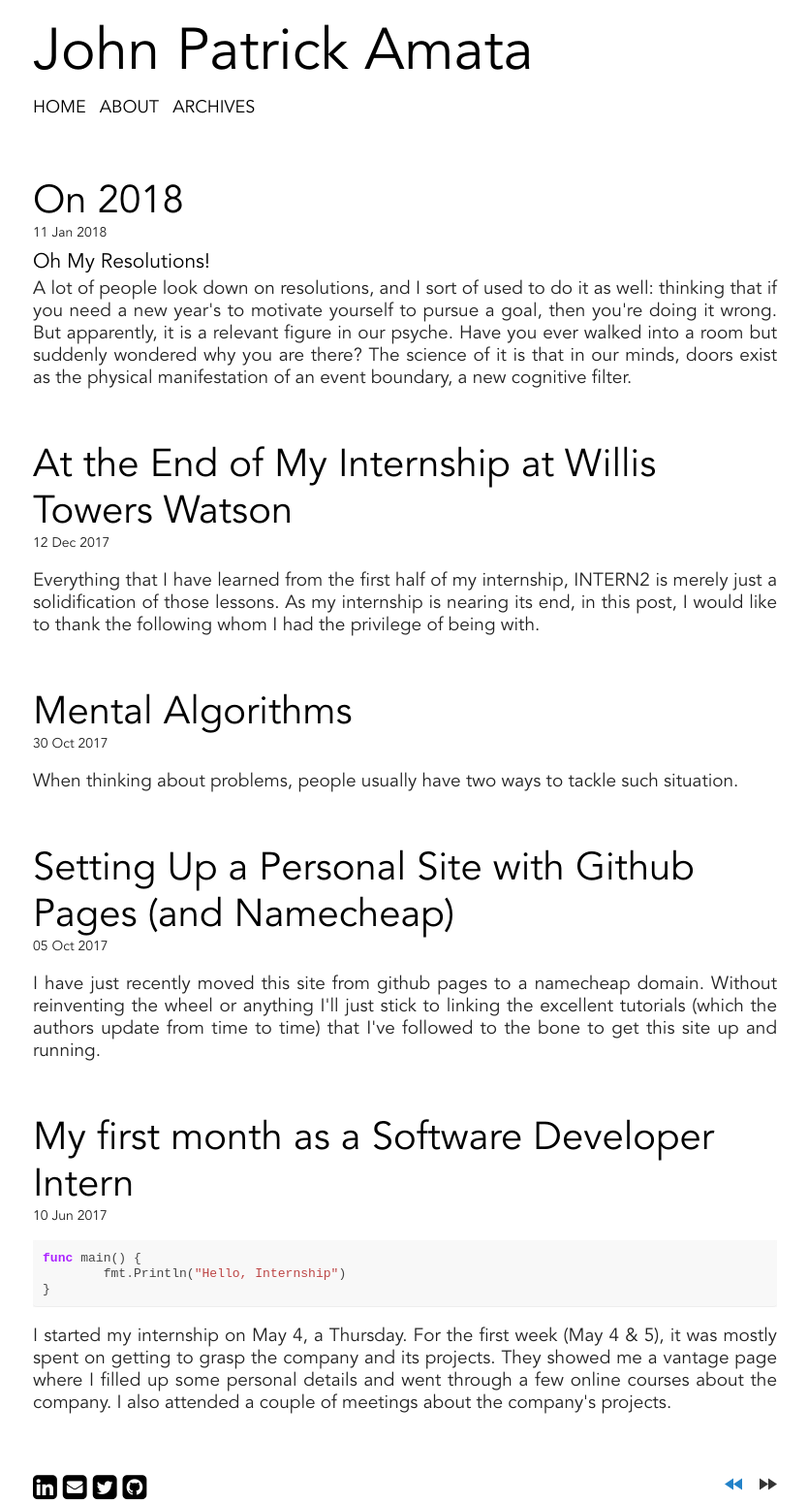
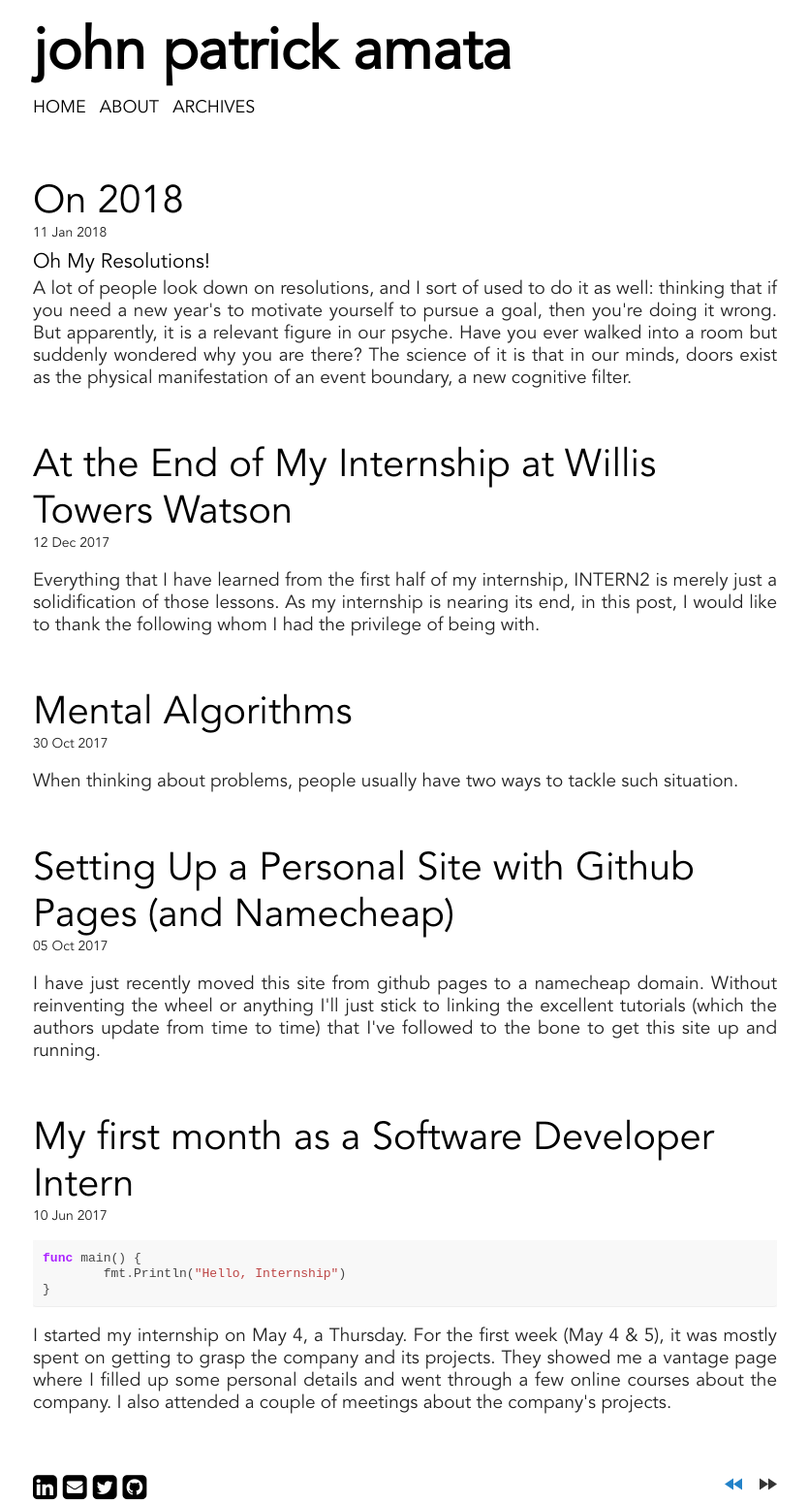
Before and after one commit to jpamata/jpamata.github.io, a Jekyll site: the page built from index.html, in a window 1280 px wide. Shown: the whole page at 97% size, without its empty margins (222-1056 px from the left). Built offline with Jekyll 4.4.1, drawn with Linux system fonts in a browser that asks for light colours; the list of posts is cut into pages by our own code.

Commit message:
Update header.html

```diff
--- a/_includes/header.html
+++ b/_includes/header.html
@@ -1,6 +1,6 @@
 <div class="header-container container">
   <header>
-    <a href="{{ site.url }}" class="top-link">{{ site.name }}</a>
+    <strong><a href="{{ site.url }}" class="top-link">john patrick amata</a></strong>
       <ul class="nav">
         <!--Change the  URL here if working on an absolute domain-->
         <li><a href="http://johnamata.com/">Home</a></li>
```
